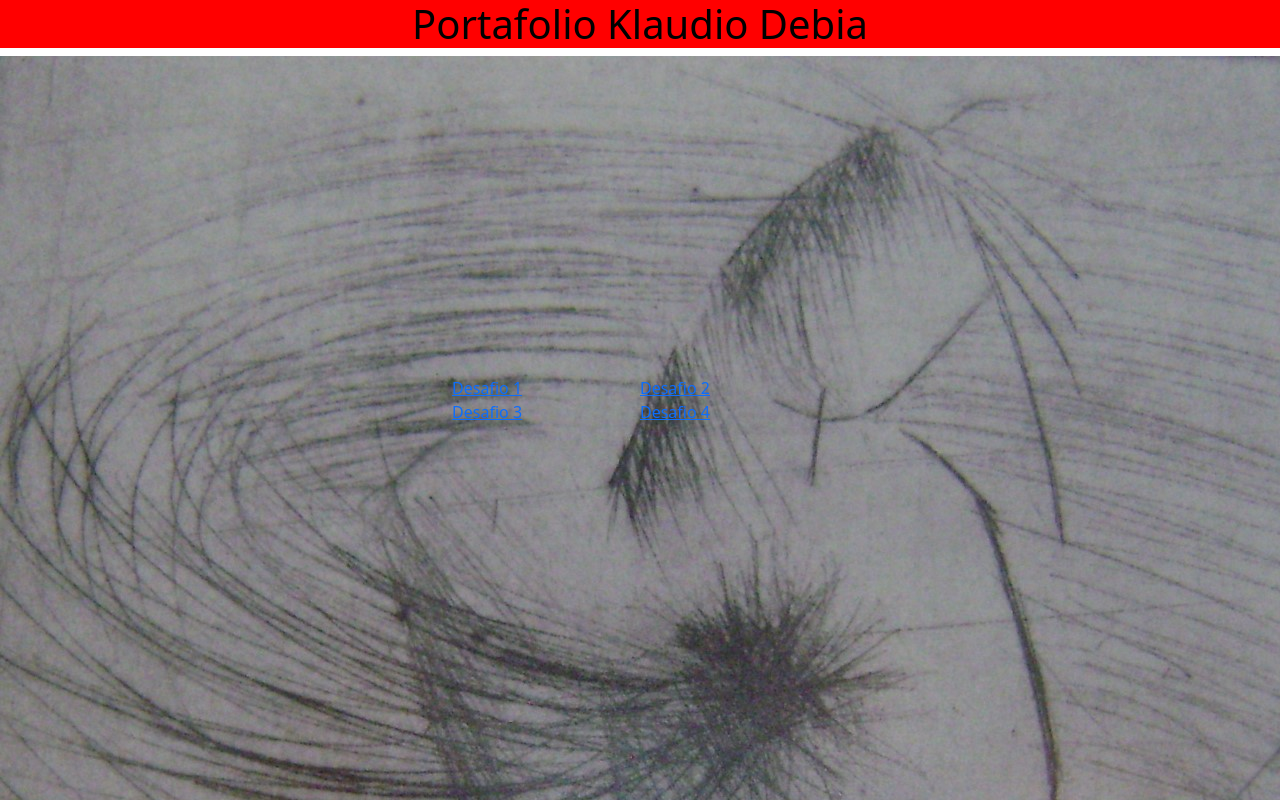
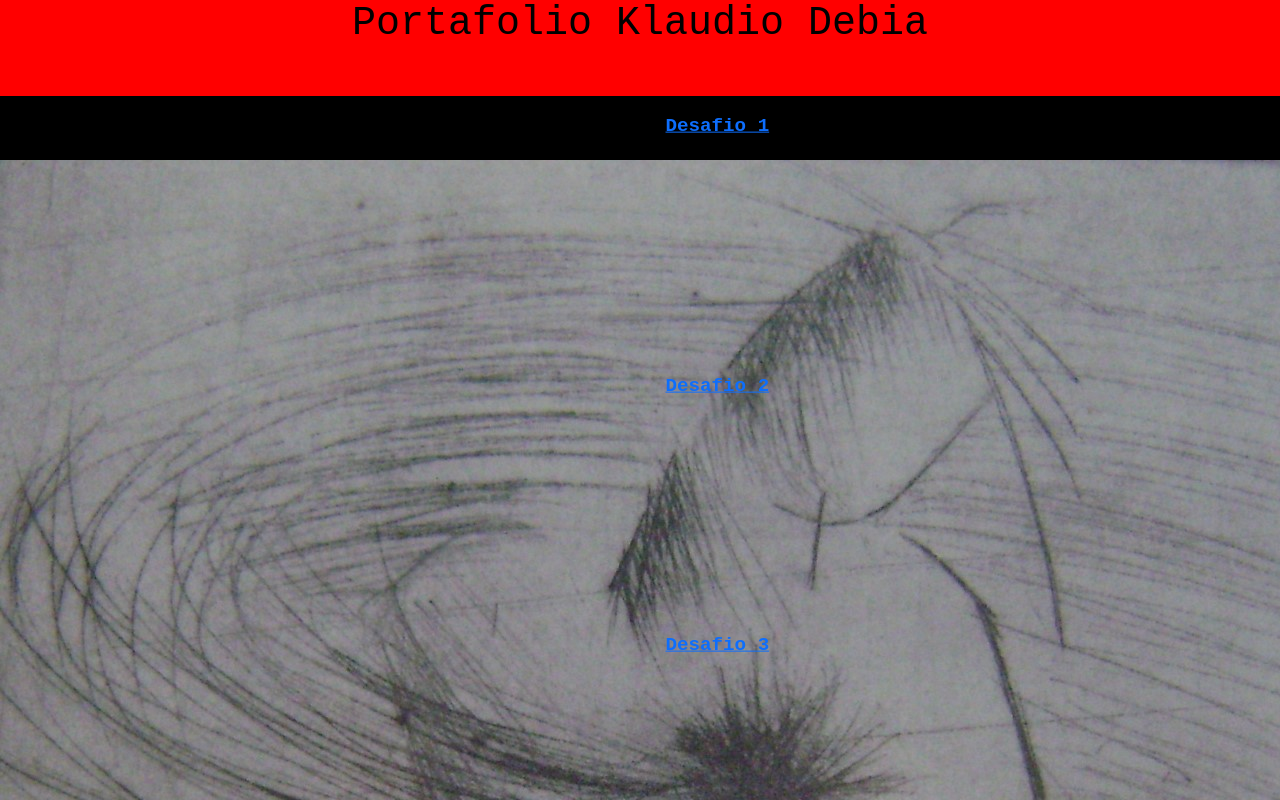
Before and after one commit to Klauddio/klauddio.github.io, a plain HTML site: page index.html in a window 1280 px wide. Shown: the top 800 px of the page. Drawn offline with nearby package versions, Linux system fonts and the light colour scheme.

```diff
--- a/assets/css/style.css
+++ b/assets/css/style.css
@@ -1,39 +1,67 @@
+*{
+    margin: 0%;
+}
 .Encabezado {
     color: black;
     background-color: red;
     text-align: center;
-    padding-bottom: 0%;
-    border-collapse: 0ch;
+    font-family: 'Courier New', Courier, monospace;
+    height: 6em;
+
 }
+
+
 
 .desafios {
     text-align: center;
-}
 
-.card {
-    text-align: center;
-    align-items: center;
 }
 
 .fondo-grande {
     background-color: black;
-    padding-top: 0%;
+    padding-top: 4rem;
+    padding-bottom: 8rem;
     text-align: center;
     position: relative;
     position: relative;
+    margin-top: 0%;
+    border: 0%;
 
-    }
+}
 
 .row {
-    display: flex;
-    flex-direction: row;
-    justify-content: space-between;
     justify-content: space-between;
     position: absolute;
     top: 50%;
     left: 50%;
     transform: translate(-50%, -50%);
+    font-family: 'Courier New', Courier, monospace;
+    font-size: larger;
+    font-weight: bolder;
 
-      }
 
-    }
+
+
+}
+
+.col-lg-6 {
+    margin-top: 12em;
+    margin-left: 55%;
+    column-count: auto;
+
+
+
+
+}
+
+.card {
+        text-align: center;
+    margin-left: 45%;
+    background-color:yellow;
+    font-family: 'Courier New', Courier, monospace;
+
+}
+
+footer{
+    background-color: red;
+   }
--- a/index.html
+++ b/index.html
@@ -20,7 +20,8 @@
             <img src="assets/imgs/LOGO_1.JPG">
         </div>
     </header>
-    <main>
+      <main>
+
         <div class="row">
             <div class="col-lg-6">
                 <a href="./desafio1/index.html">Desafio 1</a>
@@ -36,9 +37,14 @@
             </div>
         </div>
 
-
     </main>
     <footer>
+        <div class="card" style="width: 18rem;">
+            <ul class="list-group list-group-flush">
+                <li class="list-group-item">Klauddio.github.io</li>
+                <li class="list-group-item">klaudiodebia@gmail.com</li>
+            </ul>
+        </div>
 
     </footer>
 
```
